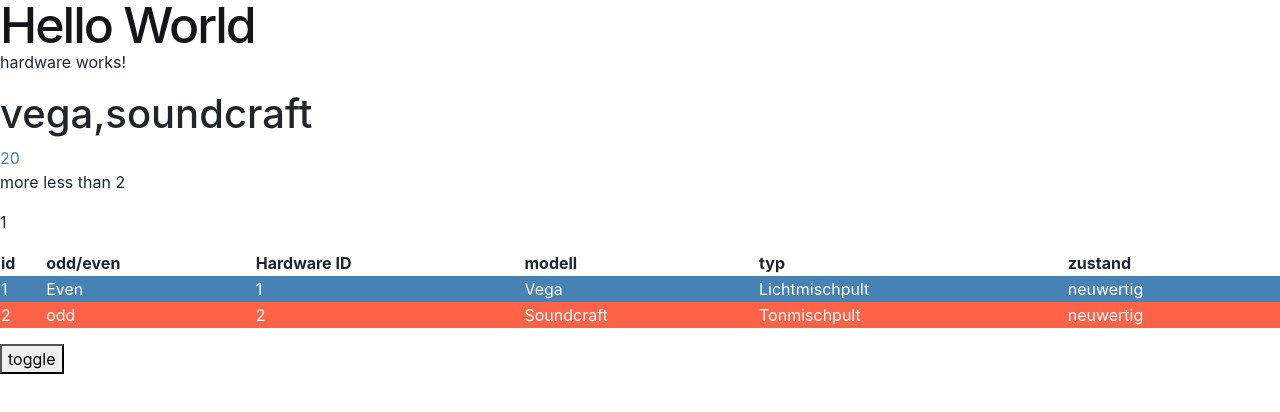
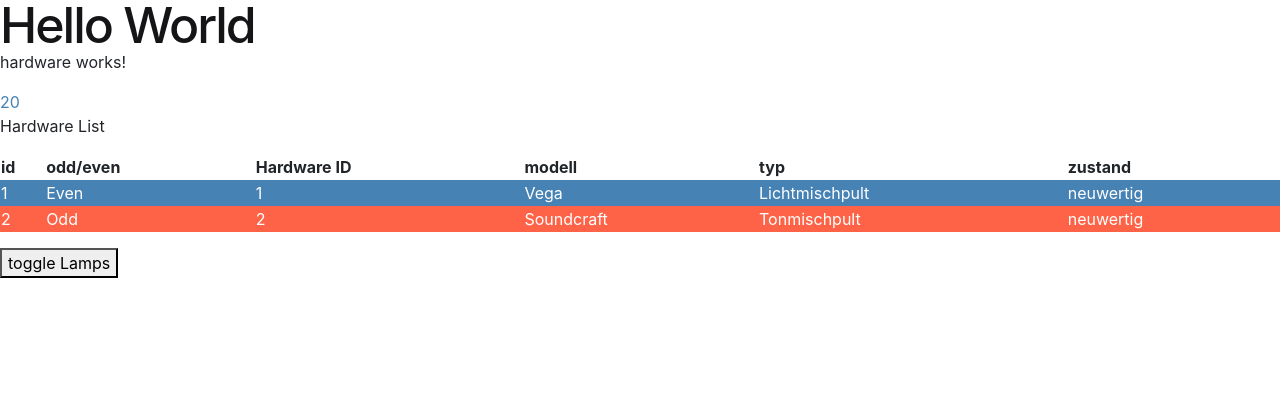
Before and after one commit to JKB0DY/Webapp, an Angular app in the folder Angular-webapp/: page / in a window 1280 px wide. Shown: the top 412 px of the page. Built offline with nearby package versions, Linux system fonts and the light colour scheme.

Commit message:
Init Bootstrap

```diff
--- a/Angular-webapp/src/app/hardware/hardware.component.html
+++ b/Angular-webapp/src/app/hardware/hardware.component.html
@@ -1,14 +1,12 @@
 <p>hardware works!</p>
-<h1>{{ hardware }}</h1>
 <div [hidden]="hideLamps">
 	<div
 		[ngStyle]="{color: numberOfLamps > 0 ? 'steelblue' : 'red'}"
 		[innerText]="numberOfLamps"></div>
 </div>
 
-<div *ngIf="hardware1.id < 2">
-	<p>more less than 2</p>
-	<p>{{ hardwareList[0].hardware[0].id }}</p>
+<div *ngIf="hardware.amount > 10">
+	<p>Hardware List</p>
 	<!-- {{hardwareList}} -->
 	<table class="table">
 		<tr>
@@ -22,13 +20,13 @@
 		<tr
 			[ngClass]="e ? 'even' : 'odd'"
 			*ngFor="
-				let hardware of hardwareList[0].hardware;
+				let hardware of hardwareList;
 				let e = even;
 				let o = odd;
 				let i = index
 			">
 			<td>{{ i + 1 }}</td>
-			<td>{{ e ? "Even" : "odd" }}</td>
+			<td>{{ e ? "Even" : "Odd" }}</td>
 			<td>{{ hardware.id }}</td>
 			<td>{{ hardware.modell }}</td>
 			<td>{{ hardware.typ }}</td>
@@ -37,4 +35,4 @@
 	</table>
 </div>
 
-<button (click)="toggle()">toggle</button>
+<button (click)="toggle()">toggle Lamps</button>
--- a/Angular-webapp/src/app/hardware/hardware.component.ts
+++ b/Angular-webapp/src/app/hardware/hardware.component.ts
@@ -10,11 +10,22 @@
 	styleUrl: './hardware.component.scss',
 })
 export class HardwareComponent implements OnInit {
-	hardware = ['vega', 'soundcraft'];
 	numberOfLamps = 20;
 	hideLamps = false;
 
-	hardware1: Hardware = {
+	hardware: Hardware = {
+		amount: 20,
+		lights: 10,
+		sound: 10,
+	};
+
+	hardwareList: HardwareList[] = [];
+
+	constructor() {}
+
+	ngOnInit(): void {
+		this.hardwareList = [
+			{
 				id: 1,
 				modell: 'Vega',
 				createdAt: new Date('2019-01-16'),
@@ -27,8 +38,8 @@
 				typ: 'Lichtmischpult',
 				zustand: 'neuwertig',
 				zustandBeschreibung: 'keine Kratzer',
-	};
-	hardware2: Hardware = {
+			},
+			{
 				id: 2,
 				modell: 'Soundcraft',
 				createdAt: new Date('2019-02-16'),
@@ -41,15 +52,9 @@
 				typ: 'Tonmischpult',
 				zustand: 'neuwertig',
 				zustandBeschreibung: 'keine Kratzer',
-	};
-
-	hardwareList: HardwareList[] = [
-		{hardware: [this.hardware1, this.hardware2]},
+			},
 		];
-
-	constructor() {}
-
-	ngOnInit(): void {}
+	}
 
 	toggle() {
 		this.hideLamps = !this.hideLamps;
```
Also changed, not shown: Angular-webapp/src/app/hardware/hardware.ts (+6 -4 lines). Lines whose indentation alone changed are shown as unchanged.
